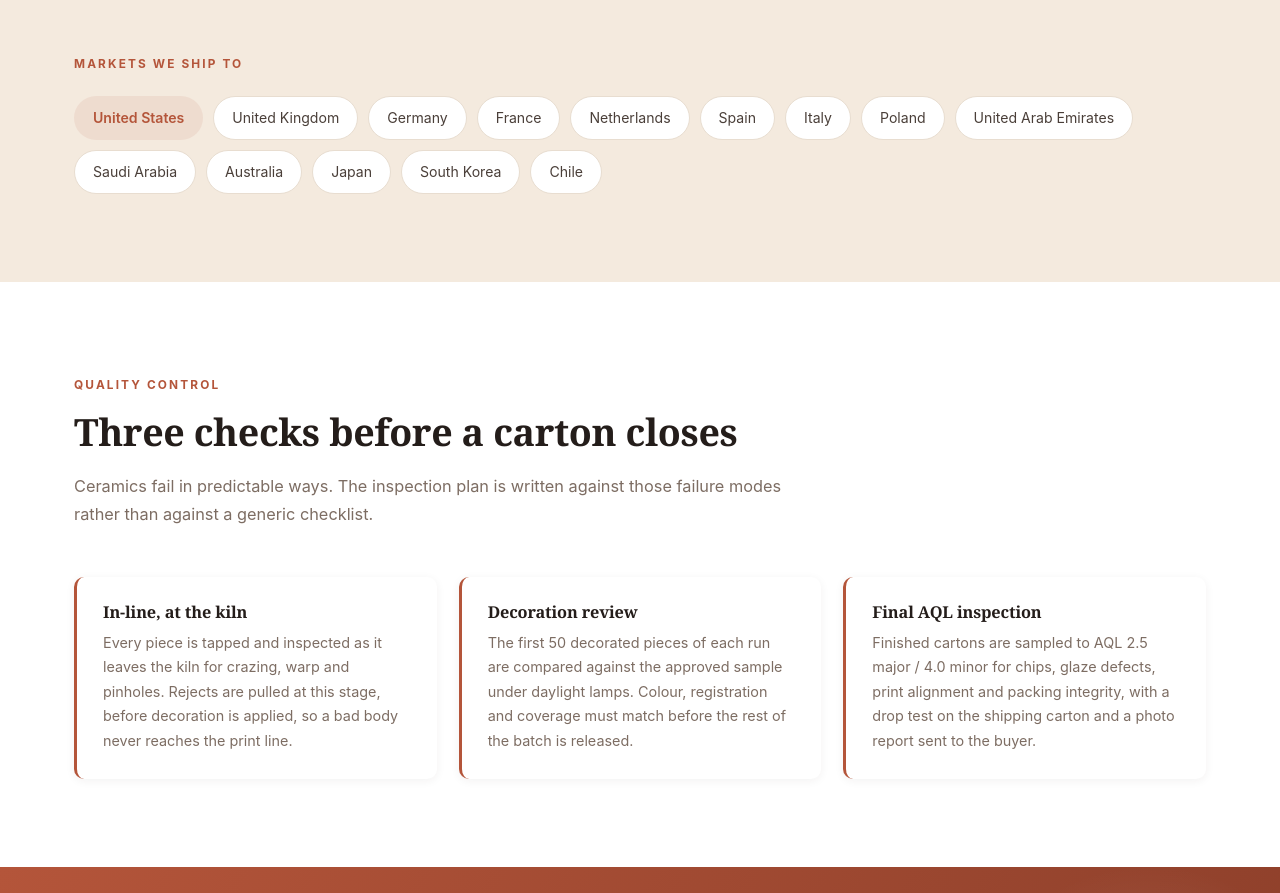
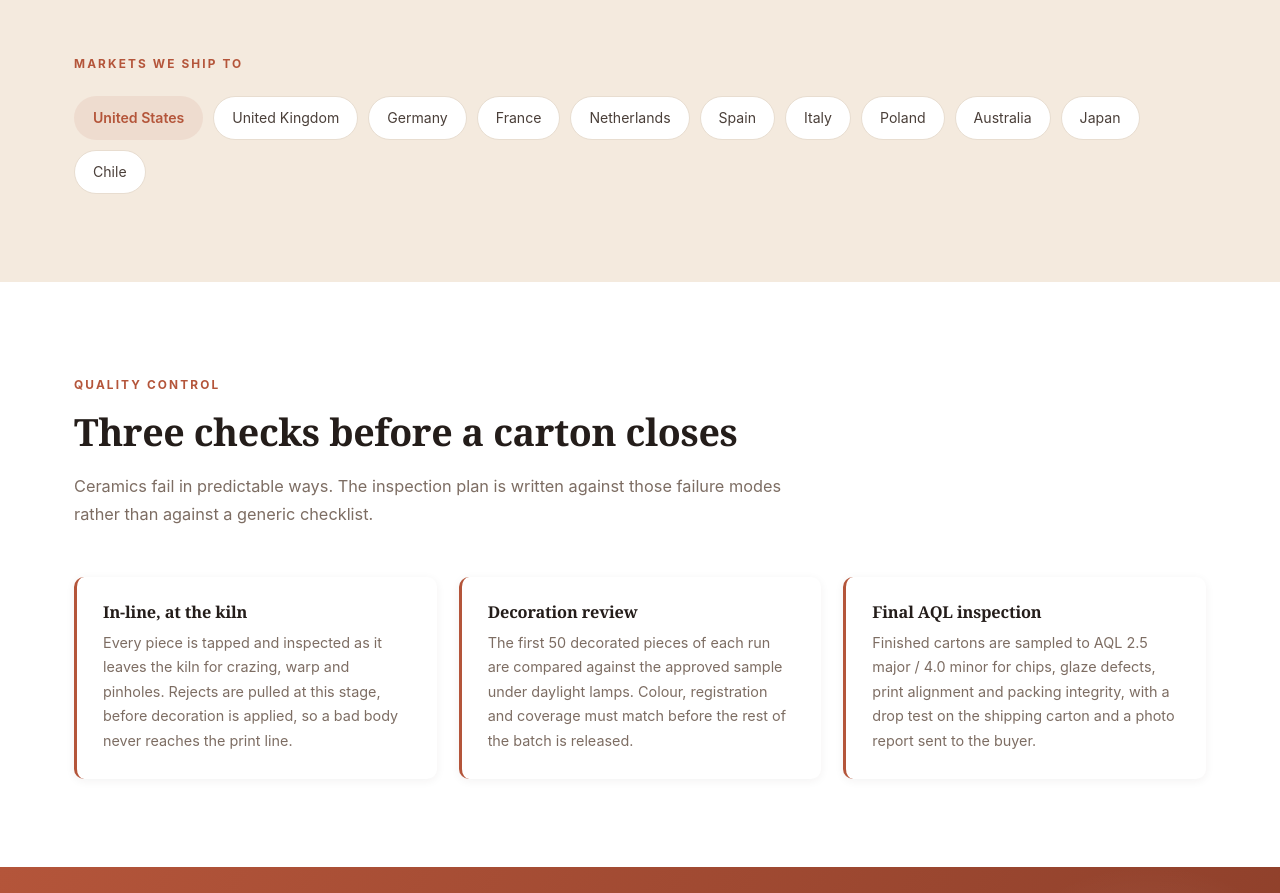
Before and after one commit to tcpcookies/qulabyz-tableware, a plain HTML site: page about.html in a window 1280 px wide. Shown: the part 2325-3218 px from the top of the page. Drawn offline with Linux system fonts and the light colour scheme.

Commit message:
Remove UAE, Saudi Arabia, South Korea from markets list

```diff
--- a/about.html
+++ b/about.html
@@ -123,11 +123,8 @@
         <span class="chip">Spain</span>
         <span class="chip">Italy</span>
         <span class="chip">Poland</span>
-        <span class="chip">United Arab Emirates</span>
-        <span class="chip">Saudi Arabia</span>
         <span class="chip">Australia</span>
         <span class="chip">Japan</span>
-        <span class="chip">South Korea</span>
         <span class="chip">Chile</span>
       </div>
     </div>
```
